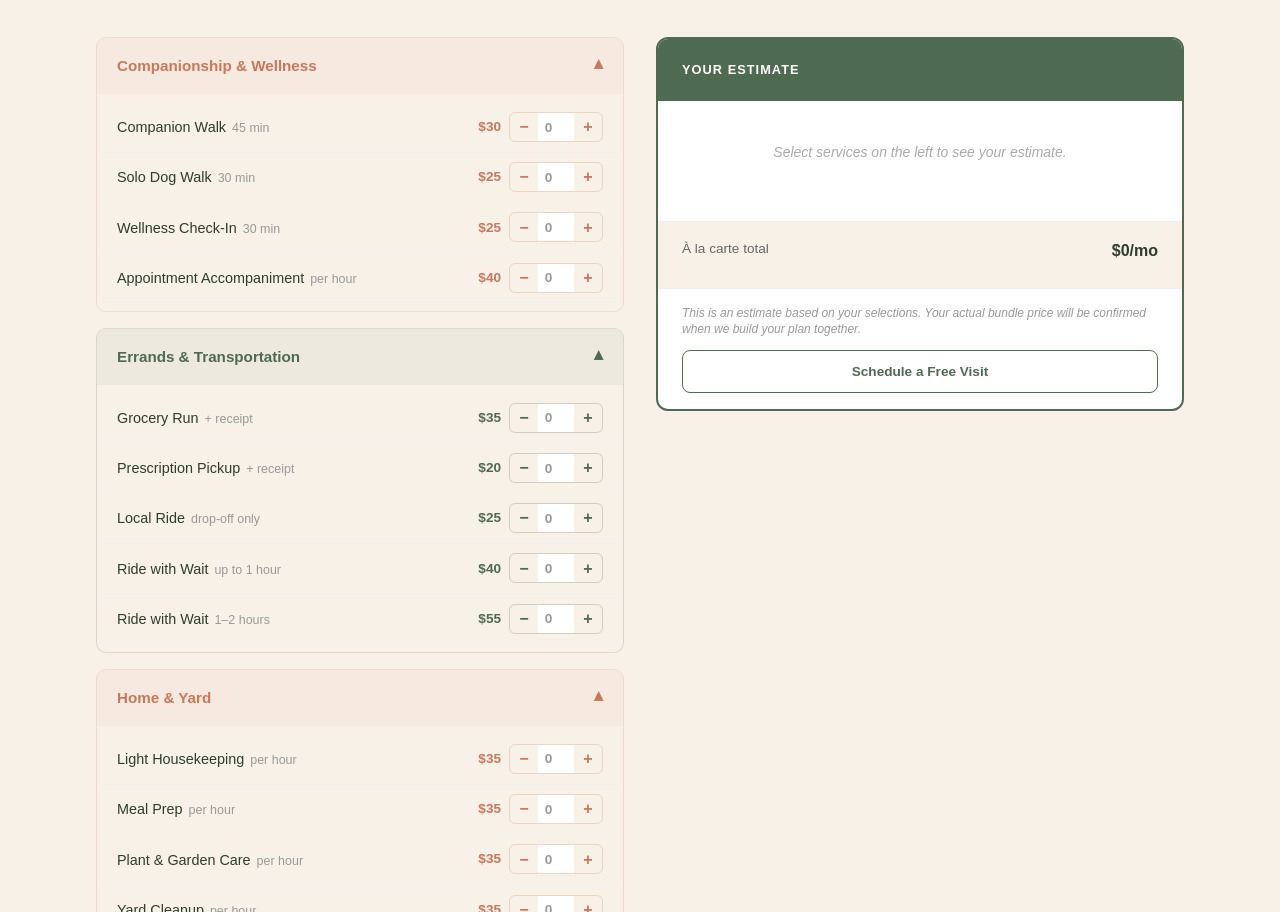
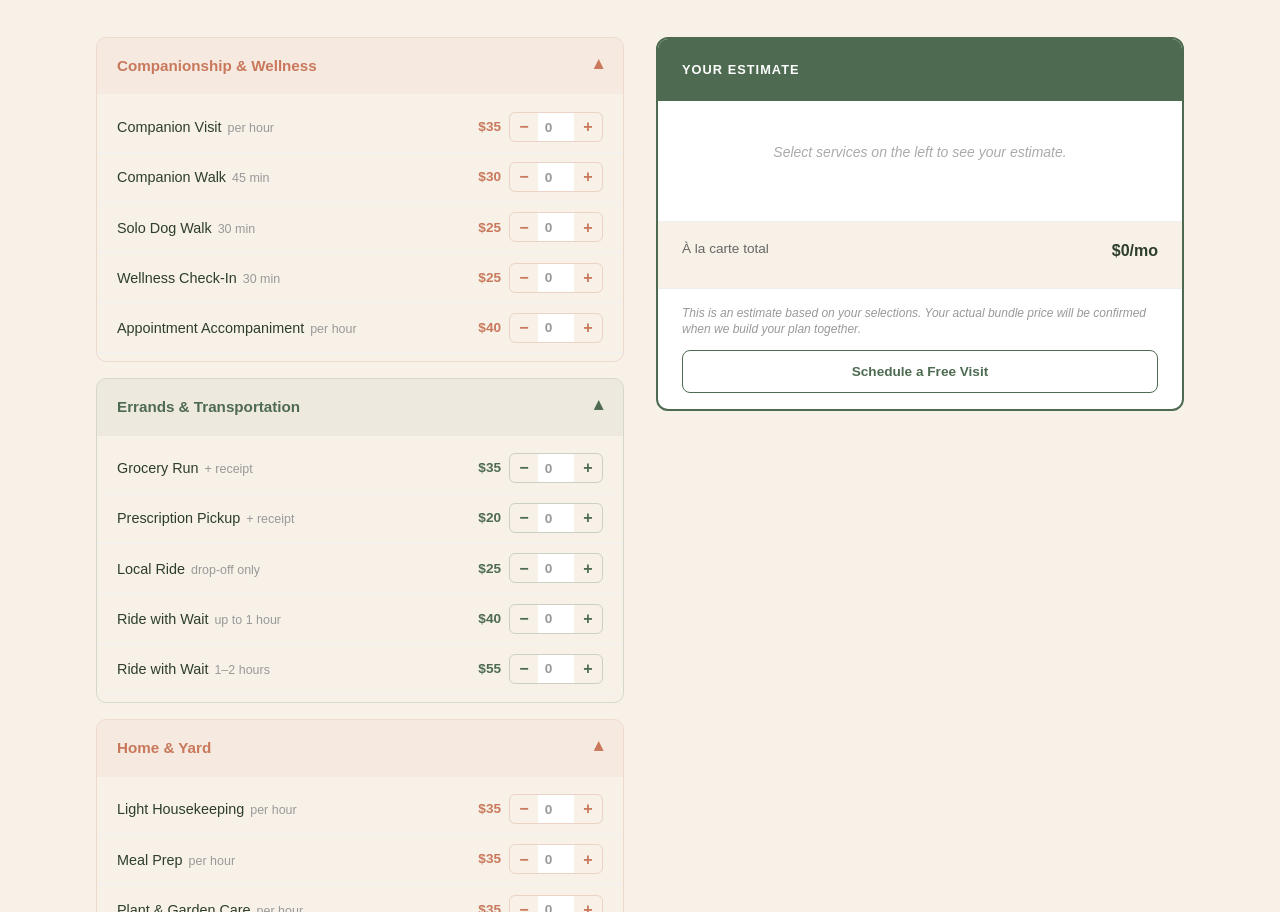
Before and after one commit to GoodCompanySCS/goodcompany-scs, a Next.js app: page /pricing in a window 1280 px wide. Shown: the part 1688-2600 px from the top of the page. Built offline with nearby package versions, Linux system fonts and the light colour scheme.

Commit message:
Update BundleBuilder.tsx

```diff
--- a/app/components/BundleBuilder.tsx
+++ b/app/components/BundleBuilder.tsx
@@ -7,6 +7,7 @@ const serviceCategories = [
     name: 'Companionship & Wellness',
     color: 'terracotta',
     services: [
+      { id: 'companion_visit', name: 'Companion Visit', note: 'per hour', price: 35, unit: 'per visit' },
       { id: 'companion_walk', name: 'Companion Walk', note: '45 min', price: 30, unit: 'per walk' },
       { id: 'dog_walk', name: 'Solo Dog Walk', note: '30 min', price: 25, unit: 'per walk' },
       { id: 'wellness_checkin', name: 'Wellness Check-In', note: '30 min', price: 25, unit: 'per visit' },
```
